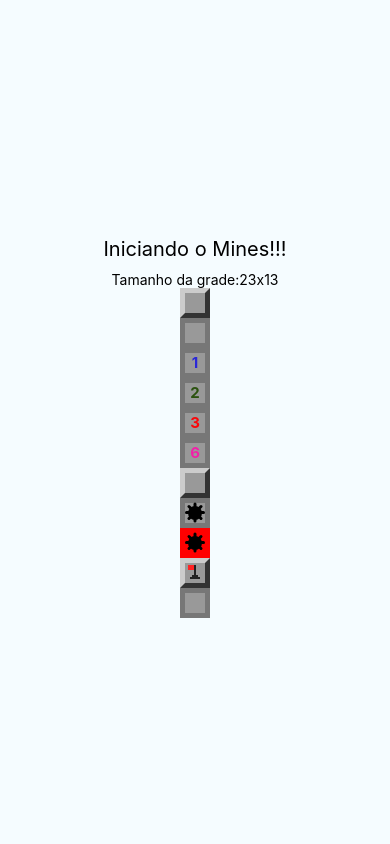
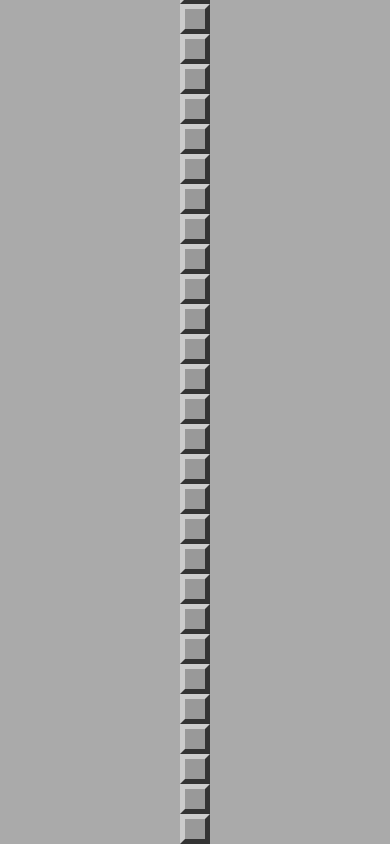
Before and after one commit to cunhaluisg5/Campo_Minado, a React Native app: screen / in a window 390 px wide. Built offline with nearby package versions, Linux system fonts and the light colour scheme.

Commit message:
Criado o componente Tabuleiro

```diff
--- a/App.js
+++ b/App.js
@@ -1,27 +1,41 @@
 import React, { Component } from 'react';
 import { StyleSheet, Text, View } from 'react-native';
 import params from './src/params';
-import Field from './src/components/Field';
+import MineField from './src/components/MineField';
+import {
+  createMinedBoard
+} from './src/functions';
 
 export default class App extends Component {
+
+  constructor(props) {
+    super(props)
+    this.state = this.createState()
+  }
+
+  minesAmount = () => {
+    const cols = params.getColumnsAmount()
+    const rows = params.getRowsAmount()
+    return Math.ceil(cols * rows * params.difficultLevel)
+  }
+
+  createState = () => {
+    const cols = params.getColumnsAmount()
+    const rows = params.getRowsAmount()
+    return {
+      board: createMinedBoard(rows, cols, this.minesAmount())
+    }
+  }
+
   render() {
     return (
       <View style={styles.container}>
         <Text style={styles.welcome}>Iniciando o Mines!!!</Text>
         <Text style={styles.instructions}>Tamanho da grade:
           {params.getRowsAmount()}x{params.getColumnsAmount()}</Text>
-
-        <Field/>
-        <Field opened/>
-        <Field opened nearMines={1}/>
-        <Field opened nearMines={2}/>
-        <Field opened nearMines={3}/>
-        <Field opened nearMines={6}/>
-        <Field mined/>
-        <Field mined opened/>
-        <Field mined opened exploded/>
-        <Field flagged/>
-        <Field flagged opened/>
+        <View style={styles.board}>
+          <MineField board={this.state.board} />
+        </View>
       </View>
     )
   }
@@ -30,13 +44,10 @@
 const styles = StyleSheet.create({
   container: {
     flex: 1,
-    justifyContent: 'center',
+    justifyContent: 'flex-end'
+  },
+  board: {
     alignItems: 'center',
-    backgroundColor: '#F5FCFF'
-  },
-  welcome: {
-    fontSize: 20,
-    textAlign: 'center',
-    margin: 10
+    backgroundColor: '#AAA'
   }
 });
--- /dev/null
+++ b/src/components/MineField.js
@@ -0,0 +1,20 @@
+import React from 'react';
+import { View, StyleSheet } from 'react-native';
+import Field from './Field';
+
+export default props => {
+    const rows = props.board.map((row, r) => {
+        const columns = row.map((field, c) => {
+            return <Field {...field} key={c} />
+        })
+        return <View key={r}>{columns}</View>
+    })
+    return <View style={StyleSheet.container}>{rows}</View>
+}
+
+const styles = StyleSheet.create({
+    container: {
+        flexDirection: 'row',
+        backgroundColor: '#EEE'
+    }
+})
--- a/src/functions.js
+++ b/src/functions.js
@@ -31,7 +31,7 @@
 }
 
 const createMinedBoard = (rows, columns, minesAmount) => {
-    const board = createBoard(rows, coluns)
+    const board = createBoard(rows, columns)
     spreadMines(board, minesAmount)
     return board
 }
```
